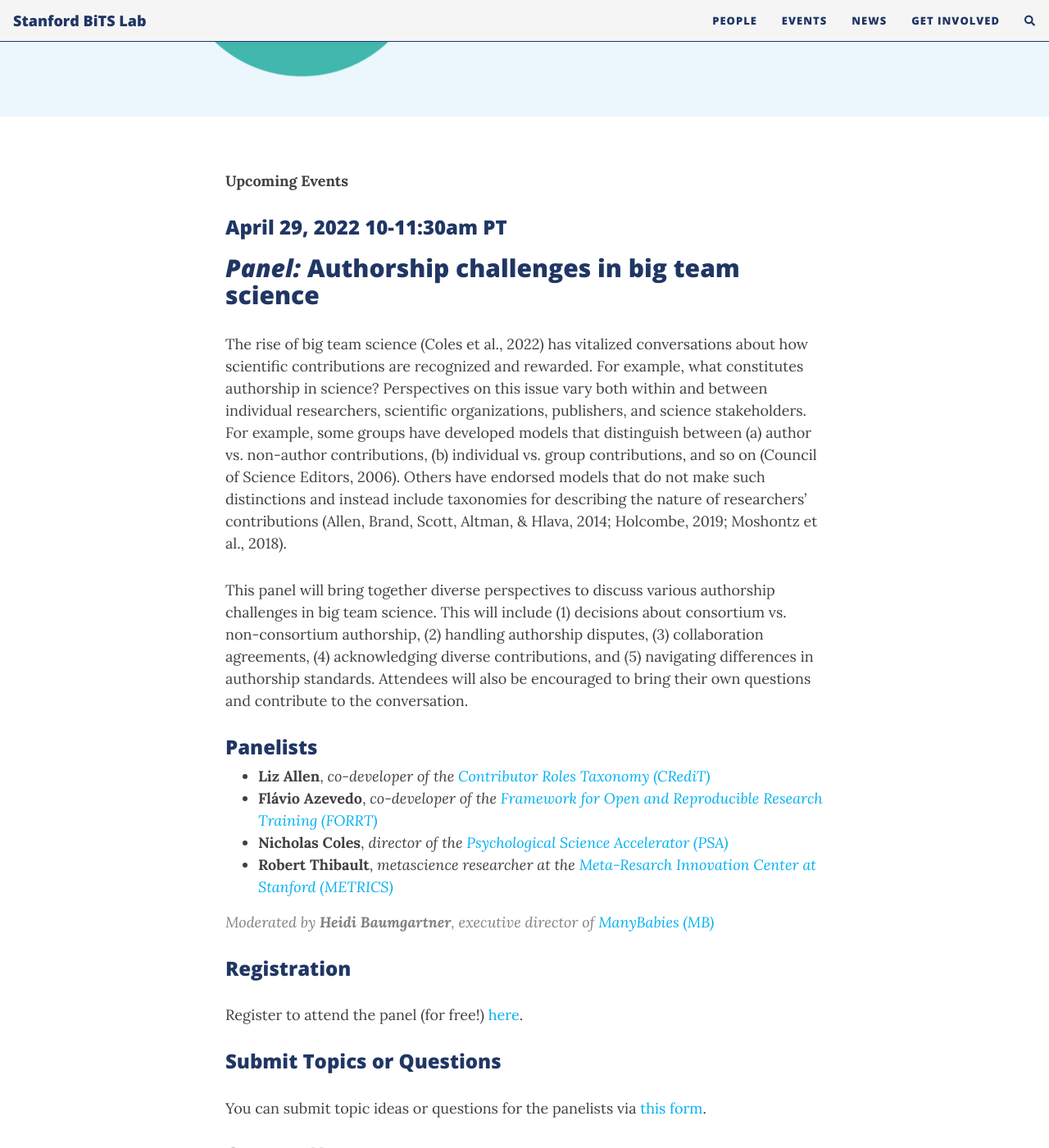
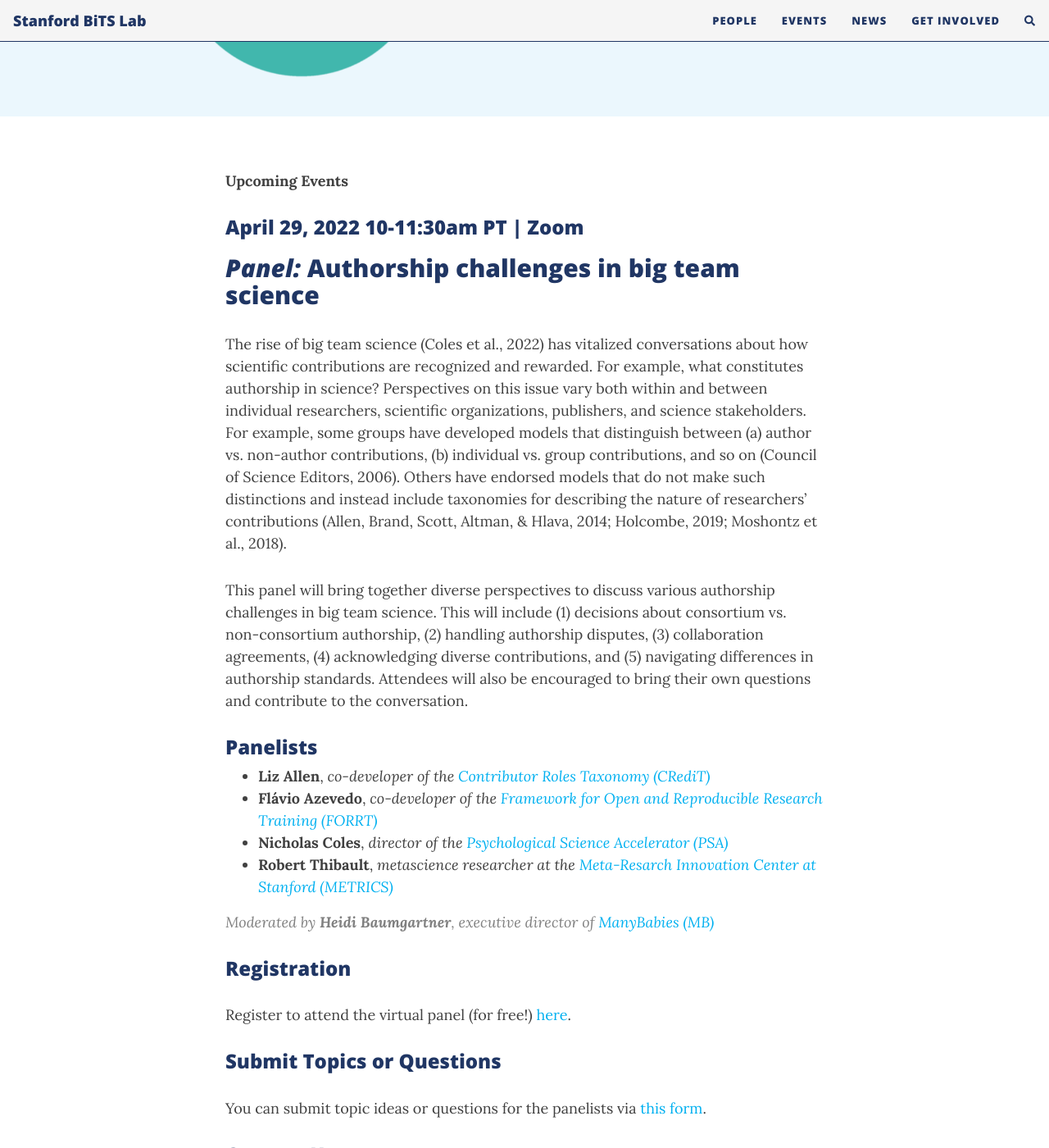
Before and after one commit to heidibaum/bigteamsciencelab.github.io, a Jekyll site: the page built from events.md, in a window 1280 px wide and 1400 px high, scrolled down 345 px. Shown: the whole window at 82% size. Built offline with Jekyll 4.4.1, drawn with Linux system fonts in a browser that asks for light colours; nearby versions of some CDN libraries; comment, search, counter and statistics services are not loaded.

Commit message:
Update events.md

```diff
--- a/events.md
+++ b/events.md
@@ -8,7 +8,7 @@
 **Upcoming Events**
 <br>
 
-### April 29, 2022 10-11:30am PT
+### April 29, 2022 10-11:30am PT | Zoom
 ## *Panel:* Authorship challenges in big team science
 
 The rise of big team science (Coles et al., 2022) has vitalized conversations about how scientific contributions are recognized and rewarded. For example, what constitutes authorship in science? Perspectives on this issue vary both within and between individual researchers, scientific organizations, publishers, and science stakeholders. For example, some groups have developed models that distinguish between (a) author vs. non-author contributions, (b) individual vs. group contributions, and so on (Council of Science Editors, 2006). Others have endorsed models that do not make such distinctions and instead include taxonomies for describing the nature of researchers’ contributions (Allen, Brand, Scott, Altman, & Hlava, 2014; Holcombe, 2019; Moshontz et al., 2018).
@@ -25,7 +25,7 @@
 
 ### Registration
 
-Register to attend the panel (for free!) [here](https://stanford.zoom.us/webinar/register/WN_ulIv4RL6ReKuSo4vf90a8g).
+Register to attend the virtual panel (for free!) [here](https://stanford.zoom.us/webinar/register/WN_ulIv4RL6ReKuSo4vf90a8g).
 
 
 ### Submit Topics or Questions
```
